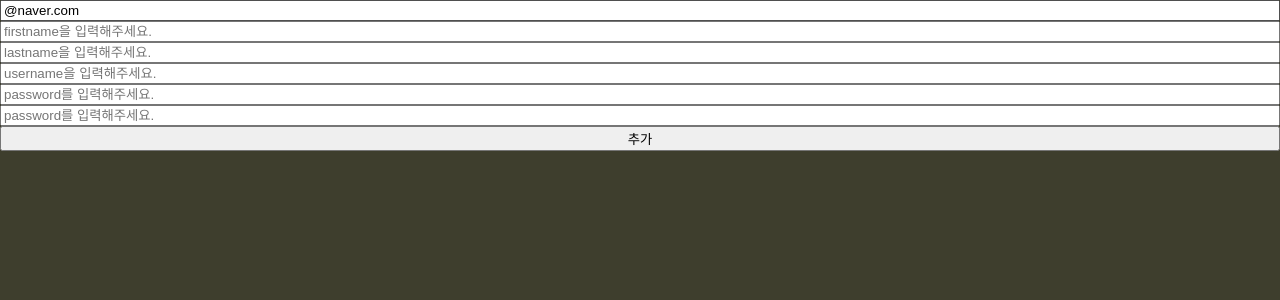
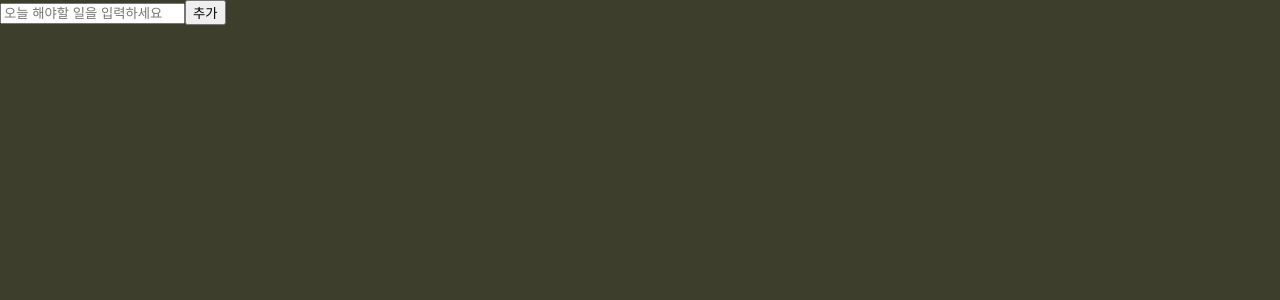
Before and after one commit to xowoony/thorn-to-do, a React (Create React App) app: page / in a window 1280 px wide. Shown: the top 300 px of the page. Built offline with nearby package versions, Linux system fonts and the light colour scheme.

Commit message:
useForm 다시 연습

```diff
--- a/src/ToDoList.tsx
+++ b/src/ToDoList.tsx
@@ -1,123 +1,160 @@
 import { useForm } from "react-hook-form";
 
 interface IForm {
-  email: string;
-  firstname: string;
-  lastname: string;
-  username: string;
-  password: string;
-  password_check: string;
-  // 그 외 또다른 에러가 발생했을 경우를 위한
-  // 필수는 아니므로 ?를 붙여줌
-  // 글고 밑에서 if문 있는 곳에서 써줌
-  extraError?: string;
+  toDo: string;
 }
 
 function ToDoList() {
-  const {
-    register,
-    handleSubmit,
-    formState: { errors },
-    // setError 를 꺼냈음 (react-hook-form에서)
-    // setError는 특정한 에러를 발생키시게 해준다.
-    setError,
-  } = useForm<IForm>({
-    defaultValues: {
-      email: "@naver.com",
-    },
-  });
+  const { register, handleSubmit, setValue } = useForm<IForm>();
 
-  const onValid = (data: IForm) => {
-    if (data.password !== data.password_check) {
-      // password와 체크가 서로 일치하지 않는다면 setError
-      // setError 적고 hover 해보면 뭐 적어야 할지 타입스크립트 덕분에 알 수 있음
-      // shouldFocus:true 를 적어주면 비번체크가 틀렸을 경우 이곳으로 포커스가 가게 된다.
-      setError(
-        "password_check",
-        { message: "패스워드가 다릅니다." },
-        { shouldFocus: true }
-      );
-    }
-    // 그 외의 에러가 생겼을 경우
-    setError("extraError", { message: "서버에 문제가 생겼습니다." });
+  const onSubmit = (data: IForm) => {
+    console.log("add to do", data.toDo);
+    setValue("toDo", ""); // submit 되면 비워짐
   };
 
-  console.log(errors);
   return (
     <div>
-      <form
-        style={{
-          display: "flex",
-          flexDirection: "column",
-        }}
-        onSubmit={handleSubmit(onValid)}
-      >
+      {/* handleSubmit 함수를 사용할 때는
+      첫번째 매개변수로 데이터가 유효할 때 호출되는 다른 함수를 받는다.
+      두번째 매개변수로는 데이터가 유효하지 않을때 호출될 함수를 넣으면 된다.*/}
+      <form onSubmit={handleSubmit(onSubmit)}>
         <input
-          {...register("email", {
-            required: "이메일은 필수로 작성해주셔야 합니다.",
-            pattern: {
-              value: /^[A-Za-z0-9._%+-]+@naver\.com$/,
-              message: "오직 naver.com 주소만 허용됩니다.",
-            },
+          {...register("toDo", {
+            required: "please write a to do",
           })}
-          placeholder="email을 입력해주세요."
+          placeholder="오늘 해야할 일을 입력하세요"
         />
-        <span>{errors?.email?.message as string}</span>
-        <input
-          // 이름에 사울을 포함할 때 사용할 수 없다는 메시지가 출력되고,
-          // 이름에 사울이 없을 경우 true를 반환.
-          // validate는 객체로 만들어 줄 수 있음
-          // 즉 여러 확인 절차가 필요할 경우엔 객체로 만들어 주면 됨
-          {...register("firstname", {
-            required: "firstname을 입력해주세요.",
-            validate: {
-              noSaul: (value) =>
-                value.includes("사울")
-                  ? "사울이라는 이름은 사용할 수 없습니다."
-                  : true,
-              noNick: (value) =>
-                value.includes("닉")
-                  ? "닉이라는 이름은 사용할 수 없습니다."
-                  : true,
-            },
-          })}
-          placeholder="firstname을 입력해주세요."
-        />
-        <span>{errors?.firstname?.message as string}</span>
-        <input
-          {...register("lastname", { required: "lastname을 입력해주세요." })}
-          placeholder="lastname을 입력해주세요."
-        />
-        <span>{errors?.lastname?.message as string}</span>
-        <input
-          {...register("username", {
-            required: "username을 입력해주세요.",
-            minLength: 3,
-          })}
-          placeholder="username을 입력해주세요."
-        />
-        <span>{errors?.username?.message as string}</span>
-        <input
-          {...register("password", {
-            required: "password를 입력해주세요",
-            minLength: { value: 5, message: "5자 이상으로 설정해주세요" },
-          })}
-          placeholder="password를 입력해주세요."
-        />
-        <span>{errors?.password?.message as string}</span>
-        <input
-          {...register("password_check", {
-            required: "password를 한번 더 입력해주세요",
-            minLength: { value: 5, message: "5자 이상으로 설정해주세요" },
-          })}
-          placeholder="password를 입력해주세요."
-        />
-        <span>{errors?.password_check?.message as string}</span>
         <button>추가</button>
-        <span>{errors?.extraError?.message as string}</span>
       </form>
     </div>
   );
 }
 
 export default ToDoList;
+
+// 주석풀기
+
+// interface IForm {
+//   email: string;
+//   firstname: string;
+//   lastname: string;
+//   username: string;
+//   password: string;
+//   password_check: string;
+//   // 그 외 또다른 에러가 발생했을 경우를 위한
+//   // 필수는 아니므로 ?를 붙여줌
+//   // 글고 밑에서 if문 있는 곳에서 써줌
+//   extraError?: string;
+// }
+
+// 모든 마법들이 register 함수에서 일어난다.
+// register 함수는 useForm hook을 사용해서 가져올 수 있다.
+// 이 함수를 input에서 호출해주면 된다.
+// function ToDoList() {
+//   const {
+//     register,
+//     handleSubmit,
+//     formState: { errors },
+//     // setError 를 꺼냈음 (react-hook-form에서)
+//     // setError는 특정한 에러를 발생키시게 해준다.
+//     setError,
+//   } = useForm<IForm>({
+//     defaultValues: {
+//       email: "@naver.com",
+//     },
+//   });
+
+//   const onValid = (data: IForm) => {
+//     if (data.password !== data.password_check) {
+//       // password와 체크가 서로 일치하지 않는다면 setError
+//       // setError 적고 hover 해보면 뭐 적어야 할지 타입스크립트 덕분에 알 수 있음
+//       // shouldFocus:true 를 적어주면 비번체크가 틀렸을 경우 이곳으로 포커스가 가게 된다.
+//       setError(
+//         "password_check",
+//         { message: "패스워드가 다릅니다." },
+//         { shouldFocus: true }
+//       );
+//     }
+//     // 그 외의 에러가 생겼을 경우
+//     setError("extraError", { message: "서버에 문제가 생겼습니다." });
+//   };
+
+//   console.log(errors);
+//   return (
+//     <div>
+//       <form
+//         style={{
+//           display: "flex",
+//           flexDirection: "column",
+//         }}
+//         onSubmit={handleSubmit(onValid)}
+//       >
+//         <input
+//           {...register("email", {
+//             required: "이메일은 필수로 작성해주셔야 합니다.",
+//             pattern: {
+//               value: /^[A-Za-z0-9._%+-]+@naver\.com$/,
+//               message: "오직 naver.com 주소만 허용됩니다.",
+//             },
+//           })}
+//           placeholder="email을 입력해주세요."
+//         />
+//         <span>{errors?.email?.message as string}</span>
+//         <input
+//           // 이름에 사울을 포함할 때 사용할 수 없다는 메시지가 출력되고,
+//           // 이름에 사울이 없을 경우 true를 반환.
+//           // validate는 객체로 만들어 줄 수 있음
+//           // 즉 여러 확인 절차가 필요할 경우엔 객체로 만들어 주면 됨
+//           {...register("firstname", {
+//             required: "firstname을 입력해주세요.",
+//             validate: {
+//               noSaul: (value) =>
+//                 value.includes("사울")
+//                   ? "사울이라는 이름은 사용할 수 없습니다."
+//                   : true,
+//               noNick: (value) =>
+//                 value.includes("닉")
+//                   ? "닉이라는 이름은 사용할 수 없습니다."
+//                   : true,
+//             },
+//           })}
+//           placeholder="firstname을 입력해주세요."
+//         />
+//         <span>{errors?.firstname?.message as string}</span>
+//         <input
+//           {...register("lastname", { required: "lastname을 입력해주세요." })}
+//           placeholder="lastname을 입력해주세요."
+//         />
+//         <span>{errors?.lastname?.message as string}</span>
+//         <input
+//           {...register("username", {
+//             required: "username을 입력해주세요.",
+//             minLength: 3,
+//           })}
+//           placeholder="username을 입력해주세요."
+//         />
+//         <span>{errors?.username?.message as string}</span>
+//         <input
+//           {...register("password", {
+//             required: "password를 입력해주세요",
+//             minLength: { value: 5, message: "5자 이상으로 설정해주세요" },
+//           })}
+//           placeholder="password를 입력해주세요."
+//         />
+//         <span>{errors?.password?.message as string}</span>
+//         <input
+//           {...register("password_check", {
+//             required: "password를 한번 더 입력해주세요",
+//             minLength: { value: 5, message: "5자 이상으로 설정해주세요" },
+//           })}
+//           placeholder="password를 입력해주세요."
+//         />
+//         <span>{errors?.password_check?.message as string}</span>
+//         <button>추가</button>
+//         <span>{errors?.extraError?.message as string}</span>
+//       </form>
+//     </div>
+//   );
+// }
+
+// export default ToDoList;
```
